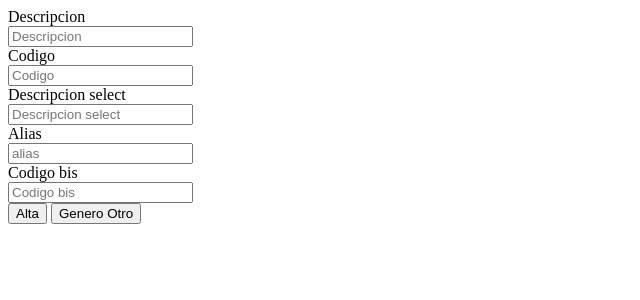
After one commit to gamboamartin/instalacion, a PHP site: page /templates/inputs/ins_zona/alta.php in a window 1280 px wide. The commit adds this page. Shown: the top 300 px of the page, without its empty margins (0-640 px from the left). Run offline with PHP 8.4, Linux system fonts and the light colour scheme; the template is opened without the code that fills it, so the values that code supplies are empty.

Commit message:
v0.5.0 se agrega al crud los selects Ins_Tipo_Zona_Id y Dp_Colonia_Postal_Id

```diff
--- a/templates/directivas/ins_tipo_zona_html.php
+++ b/templates/directivas/ins_tipo_zona_html.php
@@ -3,6 +3,7 @@ namespace html;
 
 use gamboamartin\errores\errores;
 use gamboamartin\system\html_controler;
+use gamboamartin\template_1\directivas;
 use models\ins_tipo_zona;
 use PDO;
 
@@ -21,7 +22,7 @@ class ins_tipo_zona_html extends html_controler {
         $modelo = new ins_tipo_zona($link);
 
         $select = $this->select_catalogo(cols:$cols,con_registros:$con_registros,id_selected:$id_selected, filtro: $filtro,
-            modelo: $modelo, label: 'Tipo Solicitud', name: 'ins_tipo_zona_id', disabled:$disabled, required: $required);
+            modelo: $modelo, label: 'Tipo Zona', name: 'ins_tipo_zona_id', disabled:$disabled, required: $required);
         if(errores::$error){
             return $this->error->error(mensaje: 'Error al generar select', data: $select);
         }
--- a/templates/directivas/ins_zona_html.php
+++ b/templates/directivas/ins_zona_html.php
@@ -21,7 +21,7 @@ class ins_zona_html extends html_controler {
         $modelo = new ins_zona($link);
 
         $select = $this->select_catalogo(cols:$cols,con_registros:$con_registros,id_selected:$id_selected, filtro: $filtro,
-            modelo: $modelo, label: 'Tipo Solicitud', name: 'ins_zona_id', disabled:$disabled, required: $required);
+            modelo: $modelo, label: 'Zona', name: 'ins_zona_id', disabled:$disabled, required: $required);
         if(errores::$error){
             return $this->error->error(mensaje: 'Error al generar select', data: $select);
         }
--- /dev/null
+++ b/templates/inputs/ins_zona/alta.php
@@ -0,0 +1,42 @@
+<?php /** @var base\controller\controlador_base $controlador  viene de registros del controler/lista */ ?>
+
+
+<div class="control-group col-sm-6">
+    <label class="control-label" for="descripcion">Descripcion</label>
+    <div class="controls">
+        <input type="text" name="descripcion" value="" class="form-control" required="" id="descripcion" placeholder="Descripcion">
+    </div>
+</div>
+<div class="control-group col-sm-6">
+    <label class="control-label" for="codigo">Codigo</label>
+    <div class="controls">
+        <input type="text" name="codigo" value="" class="form-control" required="" id="codigo" placeholder="Codigo">
+    </div>
+</div>
+<div class="control-group col-sm-6">
+    <label class="control-label" for="descripcion_select">Descripcion select</label>
+    <div class="controls">
+        <input type="text" name="descripcion_select" value="" class="form-control" required="" id="descripcion_select" placeholder="Descripcion select">
+    </div>
+</div>
+<div class="control-group col-sm-6">
+    <label class="control-label" for="alias">Alias</label>
+    <div class="controls">
+        <input type="text" name="alias" value="" class="form-control" required="" id="alias" placeholder="alias">
+    </div>
+</div>
+<?php echo $controlador->inputs->select->ins_tipo_zona_id; ?>
+<?php echo $controlador->inputs->select->dp_colonia_postal_id; ?>
+<div class="control-group col-sm-6">
+    <label class="control-label" for="codigo_bis">Codigo bis</label>
+    <div class="controls">
+        <input type="text" name="codigo_bis" value="" class="form-control" required="" id="codigo_bis" placeholder="Codigo bis">
+    </div>
+</div>
+
+<div class="control-group btn-alta">
+    <div class="controls">
+        <button type="submit" class="btn btn-success" name="guarda">Alta</button>
+        <button type="submit" class="btn btn-success" name="guarda_otro">Genero Otro</button>
+    </div>
+</div>
```
Also changed, not shown: controllers/controlador_ins_zona.php (+57 -0 lines), templates/inputs/ins_zona/modifica.php (added, +49 -0 lines).
